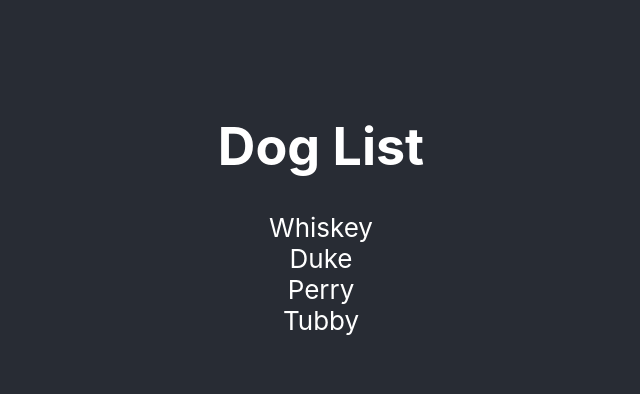
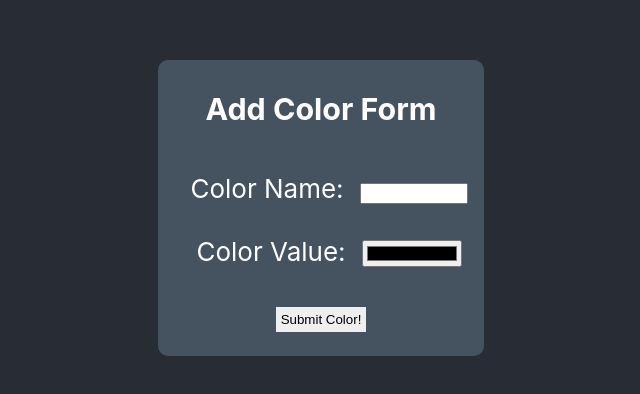
Before and after one commit to Rajayne/CRADogFinder, a React (Create React App) app: page /colors/new in a window 1280 px wide. Before the commit this address led to /dogs. Shown: the part 192-586 px from the top of the page, without its empty margins (319-959 px from the left). Built offline with nearby package versions, Linux system fonts and the light colour scheme.

Commit message:
Create ColorForm component and style

```diff
--- a/src/App.js
+++ b/src/App.js
@@ -3,6 +3,7 @@ import "./App.css";
 import DogList from "./DogFinder/DogList";
 import DogDetails from "./DogFinder/DogDetails";
 import ColorList from "./ColorFactory/ColorList";
+import ColorForm from "./ColorFactory/ColorForm";
 
 function App() {
   return (
@@ -10,6 +11,7 @@ function App() {
       <div className="App-content">
         <Routes>
           <Route exact="true" path="/colors" element={<ColorList />} />
+          <Route exact="true" path="/colors/new" element={<ColorForm />} />
           <Route exact="true" path="/dogs" element={<DogList />} />
           <Route exact="true" path="/dogs/:name" element={<DogDetails />} />
           <Route path="*" element={<Navigate to="/dogs" />} />
--- /dev/null
+++ b/src/ColorFactory/ColorForm.css
@@ -0,0 +1,28 @@
+.ColorForm {
+    background-color: rgb(69, 83, 97);
+    border-radius: 10px;
+}
+
+.ColorForm-name {
+    display: block;
+    padding: 1rem;
+}
+
+.ColorForm-hex {
+    display: block;
+    padding: 1rem;
+}
+
+.ColorForm-label {
+    padding: 1rem;
+}
+
+.ColorForm-input {
+    width: 100px;
+}
+
+.ColorForm button {
+    margin: 1.5rem;
+    padding: .3rem;
+    border: none;
+}
--- /dev/null
+++ b/src/ColorFactory/ColorForm.js
@@ -0,0 +1,25 @@
+import React from "react";
+import "./ColorForm.css";
+
+const ColorForm = () => {
+  return (
+    <form className="ColorForm">
+      <h3>Add Color Form</h3>
+      <div className="ColorForm-name">
+        <label className="ColorForm-label" htmlFor="name">
+          Color Name:
+        </label>
+        <input className="ColorForm-input" type="text" name="name"></input>
+      </div>
+      <div className="ColorForm-hex">
+        <label className="ColorForm-label" htmlFor="hex">
+          Color Value:
+        </label>
+        <input className="ColorForm-input" type="color" name="hex"></input>
+      </div>
+      <button>Submit Color!</button>
+    </form>
+  );
+};
+
+export default ColorForm;
```
Also changed, not shown: src/ColorFactory/ColorList.css (line endings or trailing spaces), 1 other file (tests, documents, lock files or other folders).
